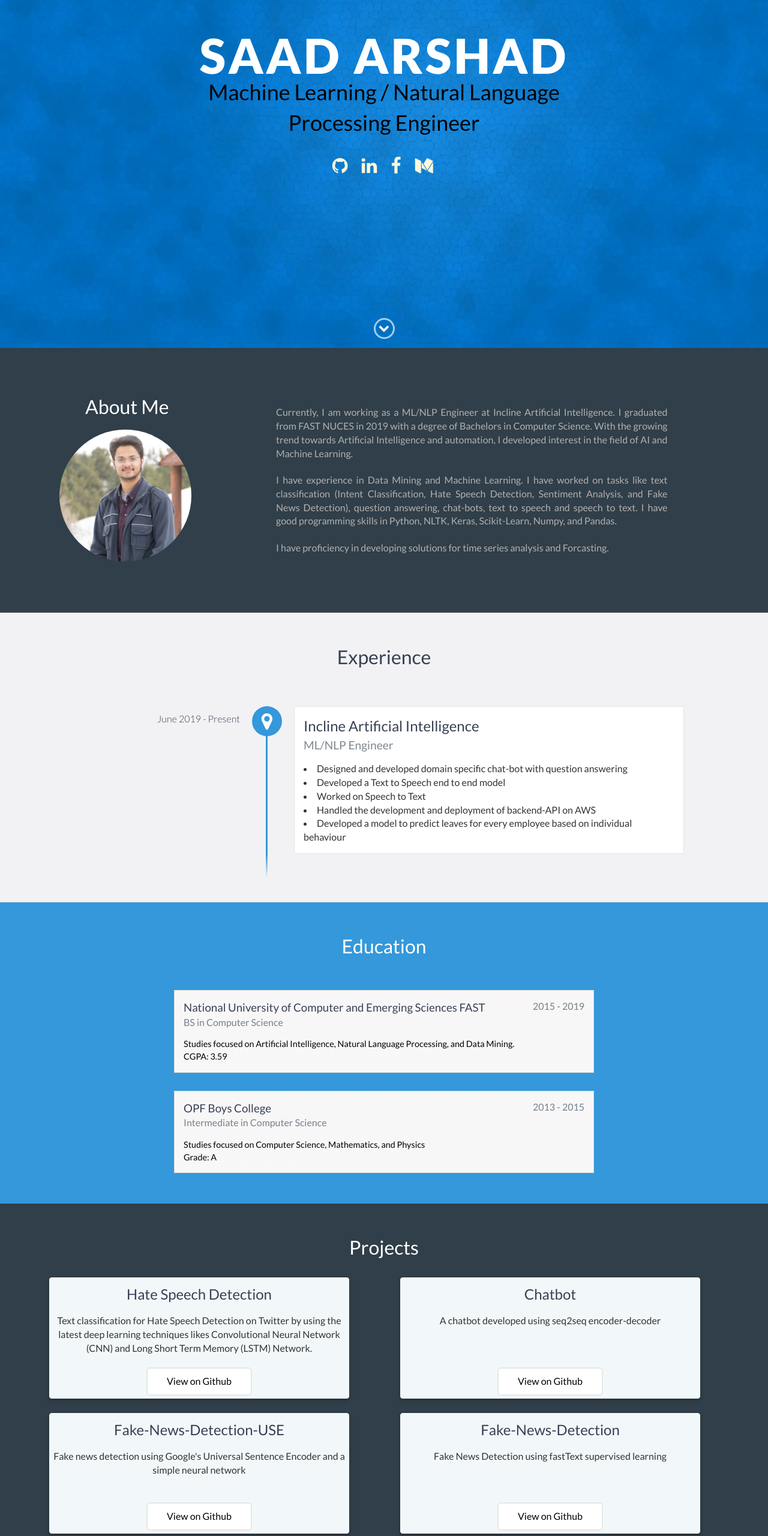
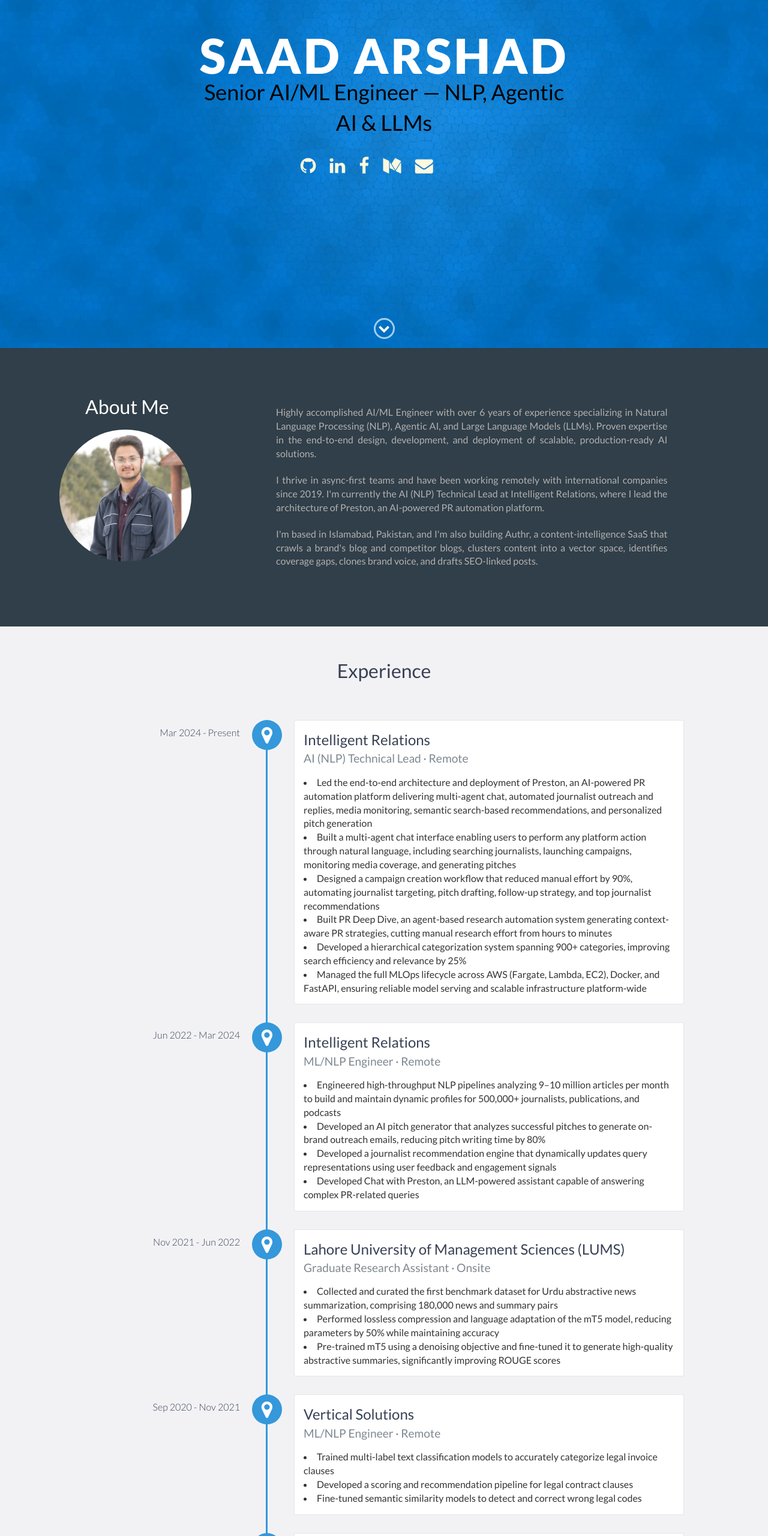
Before and after one commit to saadarshad102/saadarshad102.github.io, a website: page index.html in a window 1280 px wide. Shown: the part 220-2780 px from the top of the page at 60% size. Drawn offline with nearby package versions, Linux system fonts and the light colour scheme.

Commit message:
Sync portfolio with current resume

```diff
--- a/index.html
+++ b/index.html
@@ -5,7 +5,7 @@
   <meta charset="utf-8" />
   <meta http-equiv="X-UA-Compatible" content="IE=edge" />
   <meta name="viewport" content="width=device-width, initial-scale=1" />
-  <title>Saad Arshad - Portfolio</title>
+  <title>Saad Arshad - Senior AI/ML Engineer</title>
   <link rel="shortcut icon" href="favicon.png" type="image/x-icon" />
   <link rel="icon" href="favicon.png" type="image/x-icon" />
   <link href="https://fonts.googleapis.com/css?family=Lato:300,400,700,900" rel="stylesheet" />
@@ -40,6 +40,9 @@
         <a href="#skills">Skills</a>
       </li>
       <li>
+        <a href="#publications">Publications</a>
+      </li>
+      <li>
         <a href="#contact">Contact</a>
       </li>
     </ul>
@@ -49,7 +52,7 @@
   <div id="lead">
     <div id="lead-content">
       <h1>Saad Arshad</h1>
-      <h2 style="color: black;">Machine Learning / Natural Language Processing Engineer</h2>
+      <h2 style="color: black;">Senior AI/ML Engineer &mdash; NLP, Agentic AI &amp; LLMs</h2>
       <!-- <a href="" class="btn-rounded-white">Download Resume</a> -->
       <div class="col-sm-8 social">
         <ul>
@@ -67,6 +70,10 @@
           </li>
           <li>
             <a href="https://medium.com/@saad.arshad102" target="_blank"><i class="fa fa-medium fa-flag"
+                aria-hidden="true" style="font-size:30px; color: cornsilk; "></i></a>
+          </li>
+          <li>
+            <a href="mailto:saad.arshad102@gmail.com" target="_blank"><i class="fa fa-envelope fa-flag"
                 aria-hidden="true" style="font-size:30px; color: cornsilk; "></i></a>
           </li>
         </ul>
@@ -98,23 +105,23 @@
         </div>
         <div class="col-md-7">
           <h4 style="text-align: justify;">
-            Currently, I am working as a ML/NLP Engineer at Incline Artificial
-            Intelligence. I graduated from FAST NUCES in 2019 with a degree of
-            Bachelors in Computer Science. With the growing trend towards
-            Artificial Intelligence and automation, I developed interest in
-            the field of AI and Machine Learning.
+            Highly accomplished AI/ML Engineer with over 6 years of experience
+            specializing in Natural Language Processing (NLP), Agentic AI, and
+            Large Language Models (LLMs). Proven expertise in the end-to-end
+            design, development, and deployment of scalable, production-ready
+            AI solutions.
           </h4>
           <h4 style="text-align: justify;">
-            I have experience in Data Mining and Machine Learning. I have
-            worked on tasks like text classification (Intent Classification,
-            Hate Speech Detection, Sentiment Analysis, and Fake News
-            Detection), question answering, chat-bots, text to speech and
-            speech to text. I have good programming skills in Python, NLTK,
-            Keras, Scikit-Learn, Numpy, and Pandas.
+            I thrive in async-first teams and have been working remotely with
+            international companies since 2019. I'm currently the AI (NLP)
+            Technical Lead at Intelligent Relations, where I lead the
+            architecture of Preston, an AI-powered PR automation platform.
           </h4>
           <h4 style="text-align: justify;">
-            I have proficiency in developing solutions for time series
-            analysis and Forcasting.
+            I'm based in Islamabad, Pakistan, and I'm also building Authr, a
+            content-intelligence SaaS that crawls a brand's blog and
+            competitor blogs, clusters content into a vector space, identifies
+            coverage gaps, clones brand voice, and drafts SEO-linked posts.
           </h4>
         </div>
 
@@ -127,24 +134,129 @@
   <div id="experience" class="background-alt">
     <h2 class="heading">Experience</h2>
     <div id="experience-timeline">
-      <div data-date="June 2019 - Present">
+      <div data-date="Mar 2024 - Present">
         <h3 style="
-        font-weight: 400">Incline Artificial Intelligence</h3>
+        font-weight: 400">Intelligent Relations</h3>
         <h4 style="
-        font-weight: 400">ML/NLP Engineer</h4>
+        font-weight: 400">AI (NLP) Technical Lead &middot; Remote</h4>
         <p>
           <li>
-            Designed and developed domain specific chat-bot with question
-            answering
-          </li>
-          <li>Developed a Text to Speech end to end model</li>
-          <li>Worked on Speech to Text</li>
-          <li>
-            Handled the development and deployment of backend-API on AWS
+            Led the end-to-end architecture and deployment of Preston, an
+            AI-powered PR automation platform delivering multi-agent chat,
+            automated journalist outreach and replies, media monitoring,
+            semantic search-based recommendations, and personalized pitch
+            generation
           </li>
           <li>
-            Developed a model to predict leaves for every employee based on
-            individual behaviour
+            Built a multi-agent chat interface enabling users to perform any
+            platform action through natural language, including searching
+            journalists, launching campaigns, monitoring media coverage, and
+            generating pitches
+          </li>
+          <li>
+            Designed a campaign creation workflow that reduced manual effort
+            by 90%, automating journalist targeting, pitch drafting,
+            follow-up strategy, and top journalist recommendations
+          </li>
+          <li>
+            Built PR Deep Dive, an agent-based research automation system
+            generating context-aware PR strategies, cutting manual research
+            effort from hours to minutes
+          </li>
+          <li>
+            Developed a hierarchical categorization system spanning 900+
+            categories, improving search efficiency and relevance by 25%
+          </li>
+          <li>
+            Managed the full MLOps lifecycle across AWS (Fargate, Lambda,
+            EC2), Docker, and FastAPI, ensuring reliable model serving and
+            scalable infrastructure platform-wide
+          </li>
+        </p>
+      </div>
+      <div data-date="Jun 2022 - Mar 2024">
+        <h3 style="
+        font-weight: 400">Intelligent Relations</h3>
+        <h4 style="
+        font-weight: 400">ML/NLP Engineer &middot; Remote</h4>
+        <p>
+          <li>
+            Engineered high-throughput NLP pipelines analyzing 9&ndash;10
+            million articles per month to build and maintain dynamic profiles
+            for 500,000+ journalists, publications, and podcasts
+          </li>
+          <li>
+            Developed an AI pitch generator that analyzes successful pitches
+            to generate on-brand outreach emails, reducing pitch writing time
+            by 80%
+          </li>
+          <li>
+            Developed a journalist recommendation engine that dynamically
+            updates query representations using user feedback and engagement
+            signals
+          </li>
+          <li>
+            Developed Chat with Preston, an LLM-powered assistant capable of
+            answering complex PR-related queries
+          </li>
+        </p>
+      </div>
+      <div data-date="Nov 2021 - Jun 2022">
+        <h3 style="
+        font-weight: 400">Lahore University of Management Sciences (LUMS)</h3>
+        <h4 style="
+        font-weight: 400">Graduate Research Assistant &middot; Onsite</h4>
+        <p>
+          <li>
+            Collected and curated the first benchmark dataset for Urdu
+            abstractive news summarization, comprising 180,000 news and
+            summary pairs
+          </li>
+          <li>
+            Performed lossless compression and language adaptation of the
+            mT5 model, reducing parameters by 50% while maintaining accuracy
+          </li>
+          <li>
+            Pre-trained mT5 using a denoising objective and fine-tuned it to
+            generate high-quality abstractive summaries, significantly
+            improving ROUGE scores
+          </li>
+        </p>
+      </div>
+      <div data-date="Sep 2020 - Nov 2021">
+        <h3 style="
+        font-weight: 400">Vertical Solutions</h3>
+        <h4 style="
+        font-weight: 400">ML/NLP Engineer &middot; Remote</h4>
+        <p>
+          <li>
+            Trained multi-label text classification models to accurately
+            categorize legal invoice clauses
+          </li>
+          <li>
+            Developed a scoring and recommendation pipeline for legal
+            contract clauses
+          </li>
+          <li>
+            Fine-tuned semantic similarity models to detect and correct
+            wrong legal codes
+          </li>
+        </p>
+      </div>
+      <div data-date="May 2019 - Sep 2020">
+        <h3 style="
+        font-weight: 400">Automotive Artificial Intelligence (AAI) GmbH</h3>
+        <h4 style="
+        font-weight: 400">ML/NLP Engineer &middot; Remote</h4>
+        <p>
+          <li>
+            Developed and deployed a domain-specific conversational AI system
+            with integrated speech recognition and synthesis
+          </li>
+          <li>Managed API development and deployment on AWS infrastructure</li>
+          <li>
+            Fine-tuned object detection models for industry-specific
+            automotive use cases
           </li>
         </p>
       </div>
@@ -155,26 +267,27 @@
   <div id="education">
     <h2 class="heading">Education</h2>
     <div class="education-block">
-      <h3>National University of Computer and Emerging Sciences FAST</h3>
-      <span class="education-date">2015 - 2019</span>
-      <h4>BS in Computer Science</h4>
+      <h3>Lahore University of Management Sciences (LUMS)</h3>
+      <span class="education-date">2020 - 2022</span>
+      <h4>MS in Computer Science</h4>
       <p>
-        Studies focused on Artificial Intelligence, Natural Language
-        Processing, and Data Mining.
+        Thesis: "Urdu Abstractive News Summarization" &mdash; curated a
+        180k-pair dataset, pre-trained &amp; compressed mT5 (50% parameter
+        reduction) with preserved ROUGE scores.
         <br />
-        CGPA: 3.59
+        GPA: 3.84 | Major: AI, NLP | Dean's Honour List
       </p>
     </div>
     <!-- End .education-block -->
 
     <div class="education-block">
-      <h3>OPF Boys College</h3>
-      <span class="education-date">2013 - 2015</span>
-      <h4>Intermediate in Computer Science</h4>
+      <h3>National University of Computer and Emerging Sciences FAST</h3>
+      <span class="education-date">2015 - 2019</span>
+      <h4>BS in Computer Science</h4>
       <p>
-        Studies focused on Computer Science, Mathematics, and Physics
+        GPA: 3.59
         <br />
-        Grade: A
+        Dean's List: Fall 2015, 2017 &amp; 2018 &mdash; Spring 2018 &amp; 2019
       </p>
     </div>
     <!-- End .education-block -->
@@ -188,13 +301,14 @@
         <div class="col-md-6">
           <div class="project shadow-large">
             <div class="project-info ">
-              <h3>Hate Speech Detection</h3>
+              <h3>Preston</h3>
               <p>
-                Text classification for Hate Speech Detection on Twitter by
-                using the latest deep learning techniques likes Convolutional
-                Neural Network (CNN) and Long Short Term Memory (LSTM) Network.
+                AI-powered PR automation platform delivering multi-agent chat,
+                automated journalist outreach, media monitoring, semantic
+                search-based recommendations, and personalized pitch
+                generation &mdash; cutting campaign workflow effort by 90%.
               </p>
-              <a href="https://github.com/maviqs/Hate-Speech-Detector"  target="_blank" class="button button4">View on Github</a>
+              <br>
             </div>
           </div>
         </div>
@@ -202,13 +316,15 @@
         <div class="col-md-6">
           <div class="project shadow-large">
             <div class="project-info">
-              <h3>Chatbot</h3>
+              <h3>KeyCrew</h3>
               <p>
-                A chatbot developed using seq2seq encoder-decoder
+                Led development of KeyCrew's AI article generation system,
+                producing perspective, feature, consumer, and press release
+                content from interview transcripts, plus a sales intelligence
+                pipeline identifying potential clients from article content
+                and expert mentions.
               </p>
               <br>
-              <br>
-              <a href="https://github.com/saadarshad102/Chatbot-Seq2Seq" target="_blank" class="button button4">View on Github</a>
             </div>
           </div>
         </div>
@@ -220,7 +336,41 @@
         <div class="col-md-6">
           <div class="project shadow-large">
             <div class="project-info ">
-              <h3>Fake-News-Detection-USE</h3>
+              <h3>Authr</h3>
+              <p>
+                A content-intelligence SaaS that crawls a brand's blog and
+                competitor blogs, clusters content into a vector space,
+                identifies coverage gaps, clones brand voice, and drafts
+                SEO-linked posts.
+              </p>
+              <br>
+            </div>
+          </div>
+        </div>
+        <!-- End .project-info -->
+        <div class="col-md-6">
+          <div class="project shadow-large">
+            <div class="project-info">
+              <h3>Retrieval Pipeline Evaluation</h3>
+              <p>
+                Comparative analysis of dense, sparse, RRF, and DBSF retrieval
+                methods for a PR/media monitoring product, resulting in a
+                production multi-query merge algorithm with tier-based
+                deduplication and recency tiebreaking.
+              </p>
+              <br>
+            </div>
+          </div>
+        </div>
+      </div>
+      <!-- End .project-info -->
+      </row>
+      <div class="row">
+        <!-- End .project-info -->
+        <div class="col-md-6">
+          <div class="project shadow-large">
+            <div class="project-info ">
+              <h3>Fake News Detection (USE)</h3>
               <p>
                 Fake news detection using Google's Universal Sentence Encoder and a simple neural network
               </p>
@@ -233,65 +383,16 @@
         <div class="col-md-6">
           <div class="project shadow-large">
             <div class="project-info">
-              <h3>Fake-News-Detection</h3>
+              <h3>Chatbot (Seq2Seq)</h3>
               <p>
-                Fake News Detection using fastText supervised learning
+                A chatbot developed using seq2seq encoder-decoder
               </p>
               <br>
               <br>
-              <a href="https://github.com/saadarshad102/Fake-News-Detection" target="_blank" class="button button4">View on Github</a>
+              <a href="https://github.com/saadarshad102/Chatbot-Seq2Seq" target="_blank" class="button button4">View on Github</a>
             </div>
           </div>
         </div>
-      </div>
-      <!-- End .project-info -->
-      </row>
-      <div class="row">
-        <!-- End .project-info -->
-        <div class="col-md-6">
-          <div class="project shadow-large">
-            <div class="project-info ">
-              <h3>Sentiment-Analysis-USE</h3>
-              <p>
-                Sentiment Analysis using Google's Universal Sentence Encoder
-              </p>
-              <br>
-              <br>
-              <a href="https://github.com/saadarshad102/Sentiment-Analysis-Universal-Sentence-Encoder" target="_blank" class="button button4">View on Github</a>
-            </div>
-          </div>
-        </div>
-        <!-- End .project-info -->
-        <div class="col-md-6">
-          <div class="project shadow-large">
-            <div class="project-info">
-              <h3>Sentiment-Analysis-RNN-LSTM</h3>
-              <p>
-                Sentiment Analysis using Recurrent Neural Networks (RNN-LSTM) and Google News Word2Vec
-              </p>
-              <br>
-              <a href="https://github.com/saadarshad102/Sentiment-Analysis-RNN-LSTM" target="_blank" class="button button4">View on Github</a>
-            </div>
-          </div>
-        </div>
-      </div>
-      <!-- End .project-info -->
-      </row>
-      <div class="row">
-        <!-- End .project-info -->
-        <div class="col-md-12">
-          <div class="project shadow-large">
-            <div class="project-info ">
-              <h3>Sentiment-Analysis-CNN</h3>
-              <p>
-                Sentiment Analysis using Convolution Neural Networks(CNN) and Google News Word2Vec
-              </p>
-              <br>
-              <a href="https://github.com/saadarshad102/Sentiment-Analysis-CNN" target="_blank"class="button button4">View on Github</a>
-            </div>
-          </div>
-        </div>
-        <!-- End .project-info -->
         </row>
       </div>
       </div>
@@ -302,26 +403,57 @@
     <h2 class="heading">Skills</h2>
     <ul>
       <li>Python</li>
-      <li>NLTK</li>
-      <li>Keras</li>
+      <li>Large Language Models</li>
+      <li>Transformers</li>
+      <li>Retrieval-Augmented Generation</li>
+      <li>Semantic Search</li>
+      <li>Embeddings</li>
+      <li>AI Agents / Agentic Workflows</li>
+      <li>Prompt Engineering</li>
+      <li>LoRA / PEFT / Model Quantization</li>
+      <li>Docker</li>
+      <li>FastAPI</li>
+      <li>Model Deployment &amp; Monitoring</li>
+      <li>PyTorch</li>
+      <li>Hugging Face</li>
+      <li>LangChain</li>
+      <li>Scikit-Learn</li>
+      <li>SpaCy</li>
       <li>Pandas</li>
-      <li>Numpy</li>
-      <li>Flask</li>
-      <li>Scikit Learn</li>
-      <li>Java</li>
-      <li>C++</li>
-      <li>C#</li>
-      <li>PL/SQL</li>
-      <li>RESTful API</li>
-      <li>ASP.NET</li>
+      <li>AWS (EC2, S3, Bedrock, Fargate, Lambda)</li>
+      <li>PostgreSQL</li>
+      <li>MongoDB</li>
+      <li>Vector &amp; Semantic Databases</li>
+      <li>Pinecone</li>
+      <li>ChromaDB</li>
     </ul>
   </div>
   <!-- End #skills -->
 
+  <div id="publications" class="background-alt">
+    <h2 class="heading">Publications</h2>
+    <div class="container">
+      <div class="row">
+        <div class="col-md-12">
+          <h4>
+            Arshad Saad, Shamsa Abid, &amp; Shafay Shamail, "CodeBERT for Code
+            Clone Detection: A Replication Study," IWSC, IEEE, 2022.
+          </h4>
+          <h4>
+            Rabbani, Sohaib Masood, Nabeel Ahmad Gulzar, Saad Arshad, Shamsa
+            Abid, and Shafay Shamail, "A Comparative Analysis of Clone
+            Detection Techniques on Semantic Clone Bench," IWSC, IEEE, 2022.
+          </h4>
+        </div>
+      </div>
+    </div>
+  </div>
+  <!-- End #publications -->
+
   <div id="contact">
     <h2>Get in Touch</h2>
     <div id="contact-form">
-      <form action="mailto:someone@example.com" method="post" enctype="text/plain">
+      <form action="mailto:saad.arshad102@gmail.com" method="post" enctype="text/plain">
         <input type="hidden" name="_subject" value="Contact request from personal website" />
         <input type="email" name="_replyto" placeholder="Your email" required />
         <textarea name="message" placeholder="Your message" required></textarea>
@@ -337,7 +469,7 @@
       <div class="row">
         <div class="col-sm-5 copyright">
           <p>
-            Copyright &copy; 2019 Saad Arshad
+            Copyright &copy; 2026 Saad Arshad
           </p>
         </div>
         <div class="col-sm-2 top">
```
